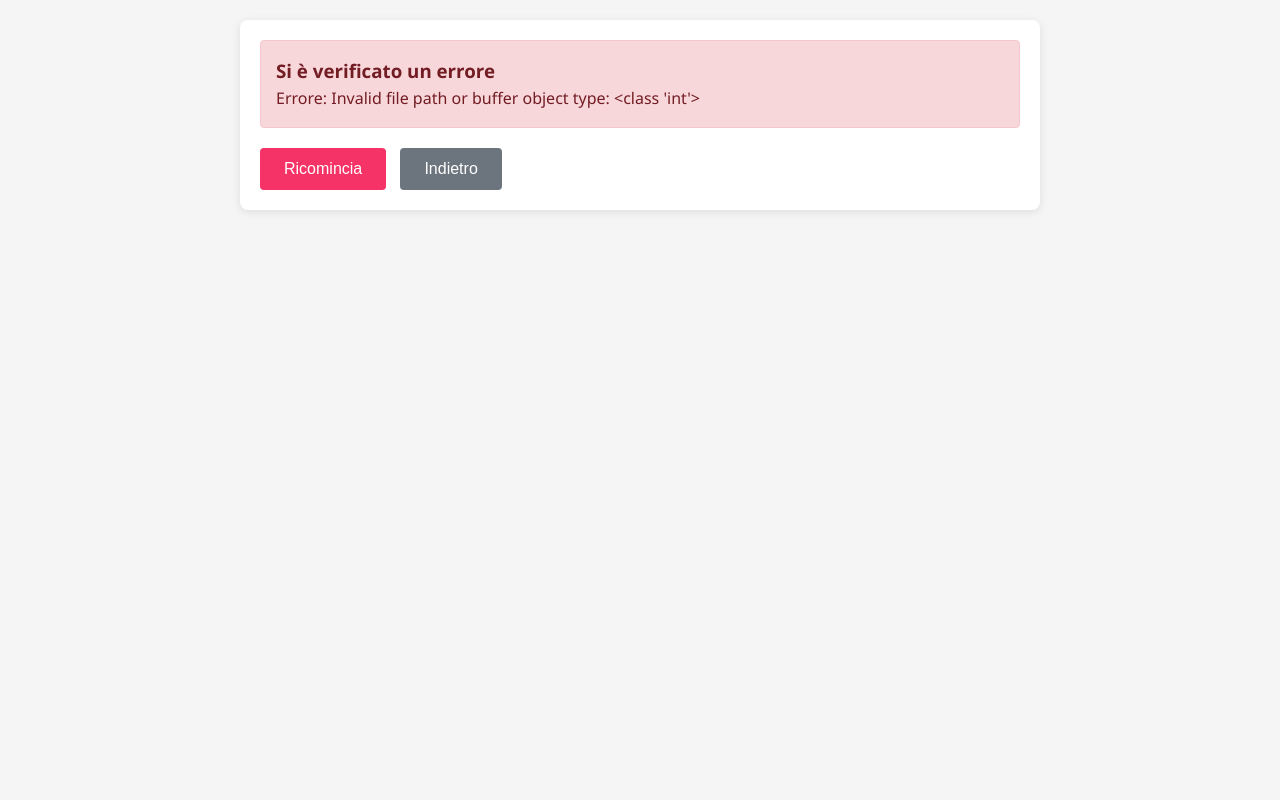
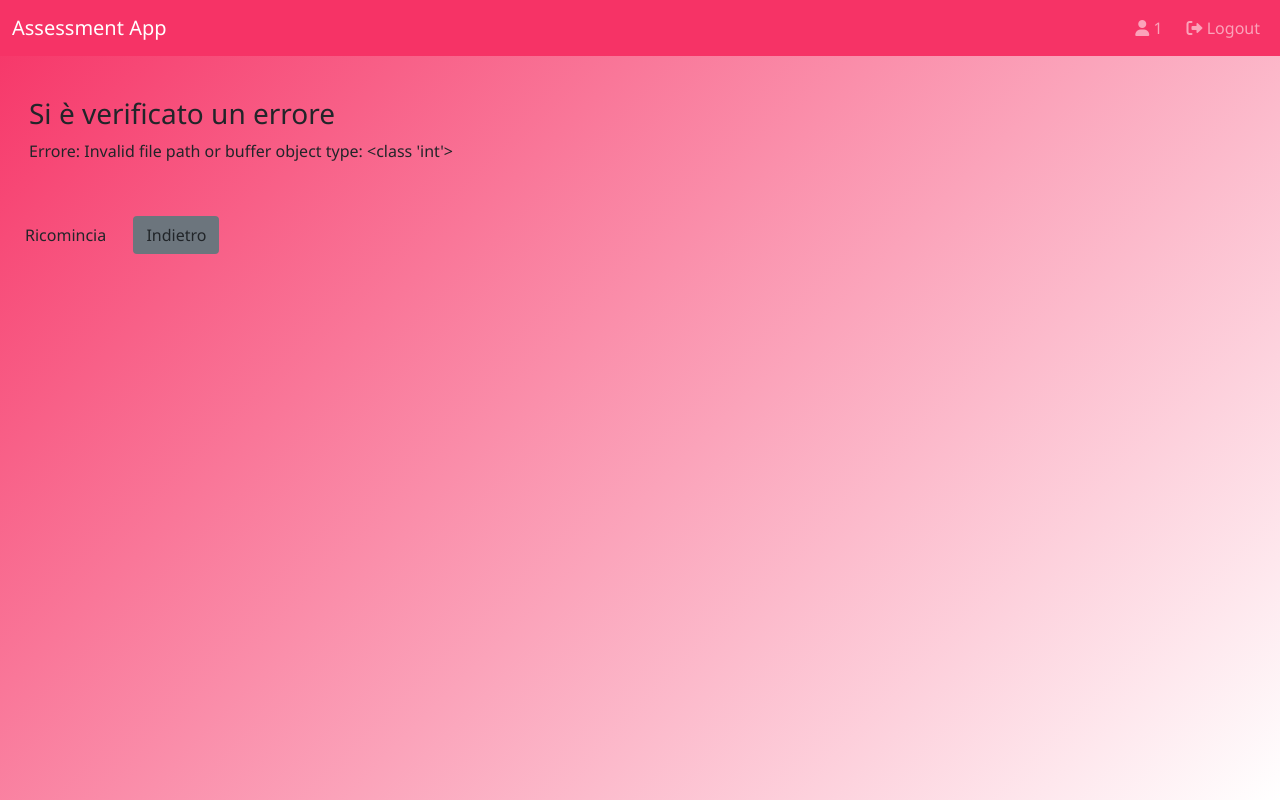
Before and after one commit to matteo-farinelli/azure-deploy, a Flask app: page /quiz in a window 1280 px wide. Run offline with Flask 3, Linux system fonts and the light colour scheme; the visitor is signed in with stand-in values (Sample User, id 1).

Commit message:
Update base.html

```diff
--- a/templates/base.html
+++ b/templates/base.html
@@ -1,208 +1,121 @@
+<!-- templates/base.html -->
 <!DOCTYPE html>
 <html lang="it">
 <head>
     <meta charset="UTF-8">
     <meta name="viewport" content="width=device-width, initial-scale=1.0">
-    <title>{% block title %}Assessment Platform{% endblock %}</title>
+    <title>{% block title %}Assessment App{% endblock %}</title>
+    <link href="https://cdn.jsdelivr.net/npm/bootstrap@5.1.3/dist/css/bootstrap.min.css" rel="stylesheet">
+    <link href="https://cdnjs.cloudflare.com/ajax/libs/font-awesome/6.0.0/css/all.min.css" rel="stylesheet">
     <style>
-        * {
-            margin: 0;
-            padding: 0;
-            box-sizing: border-box;
+        :root {
+            --primary-color: {% if company_color %}{{ company_color }}{% else %}#F63366{% endif %};
         }
 
         body {
+            background: linear-gradient(135deg, var(--primary-color), #ffffff);
+            min-height: 100vh;
             font-family: 'Segoe UI', Tahoma, Geneva, Verdana, sans-serif;
-            line-height: 1.6;
-            color: #333;
-            background-color: #f5f5f5;
         }
 
-        .fixed-logo-container {
-            position: fixed;
-            top: 0;
-            left: 0;
-            width: 100%;
-            background-color: white;
-            text-align: center;
-            padding-top: 65px;
-            padding-bottom: 0px;
-            z-index: 1000;
-            box-shadow: 0px 2px 4px rgba(0,0,0,0.1);
+        .auth-container {
+            max-width: 400px;
+            margin: 0 auto;
+            padding: 2rem;
+            margin-top: 10vh;
         }
 
-        .fixed-logo-container img {
-            max-height: 80px;
+        .auth-card {
+            background: white;
+            border-radius: 20px;
+            box-shadow: 0 20px 40px rgba(0,0,0,0.1);
+            padding: 2rem;
         }
 
-        .fixed-logo-divider {
-            border: none;
-            height: 1px;
-            background-color: #ccc;
-            margin: 0;
-            padding: 0;
+        .dashboard-card {
+            background: white;
+            border-radius: 15px;
+            box-shadow: 0 10px 30px rgba(0,0,0,0.1);
+            padding: 1.5rem;
+            margin-bottom: 1.5rem;
         }
 
-        .spacer {
-            height: 140px;
+        .btn-primary {
+            background-color: var(--primary-color);
+            border-color: var(--primary-color);
+            border-radius: 25px;
+            padding: 12px 30px;
+            font-weight: 600;
         }
 
-        .container {
-            max-width: 800px;
-            margin: 0 auto;
-            padding: 20px;
-            background-color: white;
-            border-radius: 8px;
-            box-shadow: 0 2px 10px rgba(0,0,0,0.1);
-            margin-top: 20px;
-        }
-
-        .btn {
-            background-color: var(--company-color, #F63366);
-            color: white;
-            border: none;
-            padding: 12px 24px;
-            border-radius: 4px;
-            cursor: pointer;
-            font-size: 16px;
-            transition: background-color 0.3s;
-        }
-
-        .btn:hover {
-            background-color: rgba(0,0,0,0.2);
-            color: black;
-        }
-
-        .btn:disabled {
-            opacity: 0.6;
-            cursor: not-allowed;
-        }
-
-        .form-group {
-            margin-bottom: 20px;
-        }
-
-        .form-group label {
-            display: block;
-            margin-bottom: 5px;
-            font-weight: bold;
+        .btn-primary:hover {
+            background-color: var(--primary-color);
+            opacity: 0.9;
         }
 
         .form-control {
-            width: 100%;
-            padding: 10px;
-            border: 1px solid #ddd;
-            border-radius: 4px;
-            font-size: 16px;
+            border-radius: 15px;
+            padding: 12px 18px;
+            border: 2px solid #e9ecef;
         }
 
-        .form-control:focus {
-            outline: none;
-            border-color: var(--company-color, #F63366);
+        .navbar {
+            background-color: var(--primary-color) !important;
         }
 
-        .alert {
-            padding: 15px;
-            margin-bottom: 20px;
-            border-radius: 4px;
+        .test-card {
+            border-left: 4px solid var(--primary-color);
+            transition: transform 0.3s ease;
         }
 
-        .alert-success {
-            background-color: #d4edda;
-            color: #155724;
-            border: 1px solid #c3e6cb;
+        .test-card:hover {
+            transform: translateY(-2px);
         }
 
-        .alert-error {
-            background-color: #f8d7da;
-            color: #721c24;
-            border: 1px solid #f5c6cb;
+        .test-completed { border-left-color: #28a745; }
+        .test-pending { border-left-color: #ffc107; }
+
+        .stats-card {
+            background: linear-gradient(135deg, var(--primary-color), rgba(246, 51, 102, 0.8));
+            color: white;
+            border-radius: 15px;
+            padding: 1.5rem;
         }
 
-        .alert-warning {
-            background-color: #fff3cd;
-            color: #856404;
-            border: 1px solid #ffeaa7;
-        }
-
-        .radio-group {
-            margin-bottom: 15px;
-        }
-
-        .radio-option {
-            margin-bottom: 10px;
-        }
-
-        .radio-option input[type="radio"] {
-            margin-right: 8px;
-            accent-color: var(--company-color, #F63366);
-        }
-
-        .checkbox-group {
-            margin-bottom: 15px;
-        }
-
-        .checkbox-option {
-            margin-bottom: 10px;
-        }
-
-        .checkbox-option input[type="checkbox"] {
-            margin-right: 8px;
-            accent-color: var(--company-color, #F63366);
-        }
-
-        .question-block {
-            border: 1px solid #e0e0e0;
-            border-radius: 8px;
-            padding: 20px;
-            margin-bottom: 20px;
-            background-color: #fafafa;
-        }
-
-        .question-title {
+        .stats-number {
+            font-size: 2.5rem;
             font-weight: bold;
-            margin-bottom: 15px;
-            color: #333;
-        }
-
-        .question-subtitle {
-            color: #666;
-            font-size: 14px;
-            margin-bottom: 15px;
-        }
-
-        .loading {
-            display: none;
-            text-align: center;
-            padding: 20px;
-        }
-
-        .loading.show {
-            display: block;
         }
     </style>
-    {% if company_color %}
-    <style>
-        :root {
-            --company-color: {{ company_color }};
-        }
-    </style>
-    {% endif %}
 </head>
 <body>
-    {% if logo_path %}
-    <div class="fixed-logo-container">
-        <img src="{{ url_for('static', filename=logo_path.replace('static/', '')) }}" alt="Logo Azienda">
-        <hr class="fixed-logo-divider">
-    </div>
-    <div class="spacer"></div>
+    {% if session.logged_in %}
+    <nav class="navbar navbar-expand-lg navbar-dark">
+        <div class="container-fluid">
+            <a class="navbar-brand" href="{{ url_for('dashboard') }}">
+                {% if logo_path %}
+                    <img src="{{ url_for('static', filename=logo_path.replace('static/', '')) }}" height="30" alt="Logo">
+                {% else %}
+                    Assessment App
+                {% endif %}
+            </a>
+            <div class="navbar-nav ms-auto">
+                <span class="navbar-text me-3">
+                    <i class="fas fa-user"></i> {{ session.utente }}
+                </span>
+                <a class="nav-link" href="{{ url_for('logout') }}">
+                    <i class="fas fa-sign-out-alt"></i> Logout
+                </a>
+            </div>
+        </div>
+    </nav>
     {% endif %}
 
-    <div class="container">
+    <div class="container-fluid mt-4">
         {% block content %}{% endblock %}
     </div>
 
-    <script src="https://code.jquery.com/jquery-3.6.0.min.js"></script>
+    <script src="https://cdn.jsdelivr.net/npm/bootstrap@5.1.3/dist/js/bootstrap.bundle.min.js"></script>
     {% block scripts %}{% endblock %}
 </body>
 </html>
```
